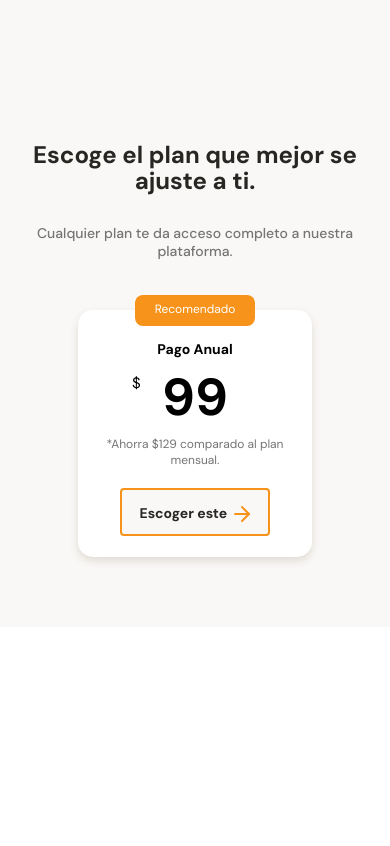
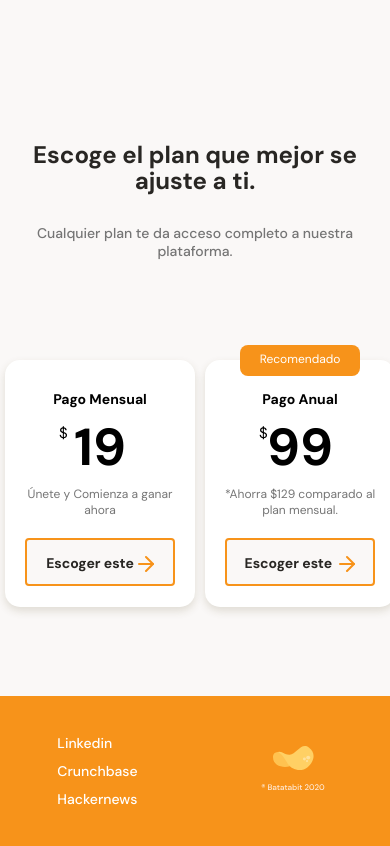
Before and after one commit to DanielAlexMercado/practica-mobileFirst, a plain HTML site: page index.html in a window 390 px wide. Shown: the part 2748-3594 px from the top of the page. Before the commit the page ends 3375 px from the top, so only its background shows below. Drawn offline with Linux system fonts and the light colour scheme.

Commit message:
seccion planes compelta, footer compelto + media query listo

```diff
--- /dev/null
+++ b/css/tablet.css
@@ -0,0 +1,14 @@
+.main-table-container {
+    display: flex;
+    width: 930px;
+    margin: 0 auto;
+}
+.product-cards--container {
+    display: flex;
+    flex-wrap: wrap;
+    width: 930px;
+    margin: 0 auto;
+}
+.plans-container--slider {
+    justify-content: center;
+}
--- a/index.html
+++ b/index.html
@@ -6,7 +6,7 @@
     <meta name="viewport" content="width=device-width, initial-scale=1.0">
     <title>Document</title>
     <link rel="stylesheet" href="style.css">
-
+    <link rel="stylesheet" href="./css/tablet.css" media="(min-width: 930px">
     <link rel="preconnect" href="https://fonts.googleapis.com">
     <link rel="preconnect" href="https://fonts.gstatic.com" crossorigin>
     <link href="https://fonts.googleapis.com/css2?family=DM+Sans:wght@400;500;700&family=Inter:wght@300;500&display=swap" rel="stylesheet">
@@ -121,6 +121,14 @@
             </div>
             <section class="plans-container--slider">
                 <article class="plans-container--card">
+                    <div class="plan-info-container">
+                        <h3 class="plan-card--title">Pago Mensual</h3>
+                        <p class="plan-card--price"><span>$</span>19</p>
+                        <p class="plan-card--saving">Únete y Comienza a ganar ahora</p>
+                        <button class="plan-card--ca">Escoger este<span></span></button>
+                    </div>
+                </article>
+                <article class="plans-container--card">
                     <p class="recommended">Recomendado</p>
                     <div class="plan-info-container">
                         <h3 class="plan-card--title">Pago Anual</h3>
@@ -129,11 +137,28 @@
                         <button class="plan-card--ca">Escoger este <span></span></button>
                     </div>
                 </article>
-                <article></article>
-                <article></article>
+                <article class="plans-container--card">
+                    <div class="plan-info-container">
+                        <h3 class="plan-card--title">Pago Trimestral</h3>
+                        <p class="plan-card--price"><span>$</span>39</p>
+                        <p class="plan-card--saving">*Ahorra $72 comparado al plan mensual.</p>
+                        <button class="plan-card--ca">Escoger este<span></span></button>
+                    </div>
+                </article>
             </section>
         </section>
     </main>
-    <footer></footer>
+    <footer>
+        <section class="left">
+            <ul>
+                <li><a href="#">Linkedin</a></li>
+                <li><a href="#">Crunchbase</a></li>
+                <li><a href="#">Hackernews</a></li>
+            </ul>
+        </section>
+        <section class="right">
+            <img src="./assets/images/logo-footer.svg" alt="logo de Batatabit">
+        </section>
+    </footer>
 </body>
 </html>
--- a/style.css
+++ b/style.css
@@ -389,13 +389,22 @@
     line-height: 1.8rem;
     color: #757575;
 }
+.plans-container--slider {
+    display: flex;
+    /* gap: 20px; */ /* esta en fase de prueba */
+    height: 316px;
+    overflow-x: scroll;
+    overscroll-behavior-x: contain;
+    scroll-snap-type: x proximity;
+}
 .plans-container--card {
     position: relative;
+    scroll-snap-align: center;
     width: 60%; /* la tarjeta no esta utilizando el 100% de su contenedor */
     min-width: 190px; /* no será de 320px sino de 230px porque el contenedor no se puede hacer mas chico de 320 */
     max-width: 300px; /* la tarjeta no se hará más grande de 300px */
     height: 247px;
-    margin: 50px auto 0; /* se agrega 50px de arriba, auto en derecha izquierda y 0 abajo */
+    margin: 50px 5px 0; /* se agrega 50px de arriba, auto en derecha izquierda y 0 abajo */
     padding: 0 16px;
     background-color: var(--just-white);
     border-radius: 15px;
@@ -458,3 +467,28 @@
     background-image: url('./assets/icons/arrow-right.svg');
     vertical-align: text-bottom;
 }
+footer {
+    display: flex;
+    width: 100%;
+    height: 150px;
+    background-color: var(--bitcoin-orange);
+}
+footer section {
+    display: flex;
+    width: 50%;
+    justify-content: center;
+    align-items: center;
+}
+footer .left ul {
+    font-size: 1.4rem;
+    font-weight: 500;
+    line-height: 1.8rem;
+    list-style: none;
+}
+footer .left li {
+    margin: 10px 0;
+}
+footer .left a {
+    text-decoration: none;
+    color: var(--just-white);
+}
```
Also changed, not shown: assets/images/logo-footer.svg (renamed from assets/images/Group18.svg).
